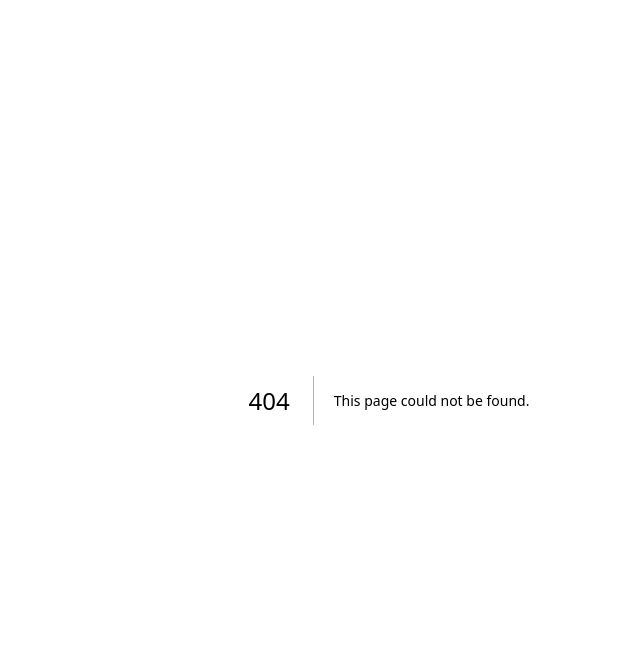
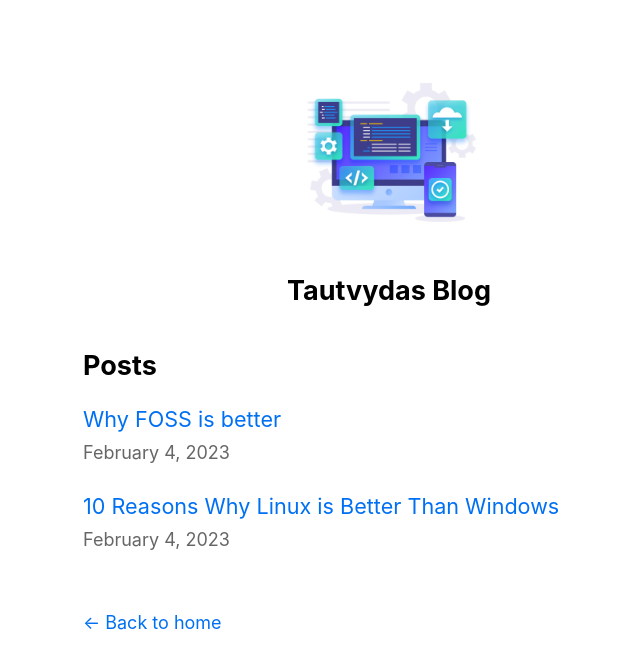
Before and after one commit to Zukauskas/mini-blog, a Next.js app: page /blog in a window 1280 px wide. Before the commit this address had no page. Shown: the top 668 px of the page, without its empty margins (251-891 px from the left). Built offline with nearby package versions, Linux system fonts and the light colour scheme.

Commit message:
Move posts to separate blog page

```diff
--- /dev/null
+++ b/pages/blog.js
@@ -0,0 +1,39 @@
+import utilStyles from '../styles/utils.module.css';
+import Layout from '../components/layout';
+import Head from 'next/head';
+import Link from 'next/link';
+import Date from '../components/date';
+import { getSortedPostsData } from '../lib/posts';
+
+export async function getStaticProps() {
+    const allPostsData = getSortedPostsData();
+    return {
+        props: {
+            allPostsData,
+        },
+    };
+}
+
+export default function Blog({ allPostsData }) {
+    return (
+        <Layout>
+            <Head>
+                <title>Blog</title>
+            </Head>
+            <section className={`${utilStyles.headingMd} ${utilStyles.padding1px}`}>
+                <h2 className={utilStyles.headingLg}>Posts</h2>
+                <ul className={utilStyles.list}>
+                    {allPostsData.map(({ id, date, title }) => (
+                        <li className={utilStyles.listItem} key={id}>
+                            <Link href={`/../posts/${id}`}>{title}</Link>
+                            <br />
+                            <small className={utilStyles.lightText}>
+                                <Date dateString={date} />
+                            </small>
+                        </li>
+                    ))}
+                </ul>
+            </section>
+        </Layout>
+    );
+}
```
Also changed, not shown: pages/index.js (+2 -26 lines).
